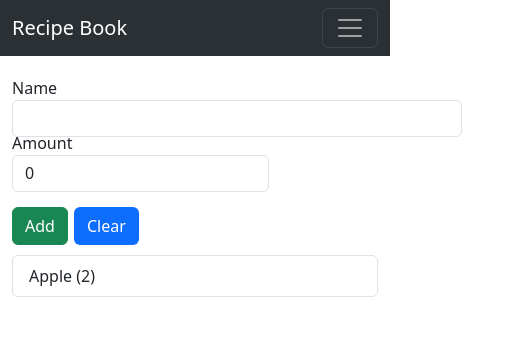
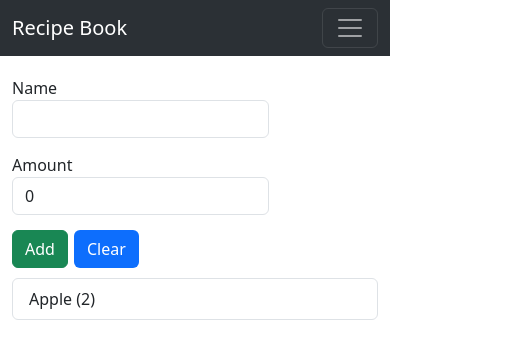
Before and after one commit to ZtubaAcat/RecipeBook, an Angular app: page /shopping-list in a window 390 px wide. Shown: the top 358 px of the page, 512 px wide, since content can reach past the window. Built offline with nearby package versions, Linux system fonts and the light colour scheme.

Commit message:
8 eylül
Shopping List genel hatlar biti

```diff
--- a/src/app/app.module.ts
+++ b/src/app/app.module.ts
@@ -10,7 +10,7 @@ import { FormsModule } from '@angular/forms';
 import { ReactiveFormsModule } from '@angular/forms';
 import { RecipesComponent } from './components/recipes/recipes.component';
 import { RecipeDetailsComponent } from './components/recipes/recipe-details/recipe-details.component';
-import { ShoppingEditComponent } from './components/shopping-list/shopping-edit/shopping-edit.component';
+
 import { RecipeCardComponent } from './components/recipes/recipe-card/recipe-card.component';
 import { NewRecipeComponent } from './components/recipes/new-recipe/new-recipe.component';
 
@@ -22,7 +22,6 @@ import { NewRecipeComponent } from './components/recipes/new-recipe/new-recipe.c
     ShoppingListComponent,
     RecipesComponent,
     RecipeDetailsComponent,
-    ShoppingEditComponent,
     NewRecipeComponent,
   ],
   imports: [BrowserModule, AppRoutingModule, FormsModule, ReactiveFormsModule],
--- a/src/app/components/shopping-list/shopping-edit/shopping-edit.component.css
+++ /dev/null
@@ -1,9 +0,0 @@
-input {
-  height: 37px;
-  margin-bottom: 15px;
-}
-.shoppingName {
-  width: 450px;
-  height: 30px;
-  margin-right: 50px;
-}
--- a/src/app/components/shopping-list/shopping-edit/shopping-edit.component.html
+++ /dev/null
@@ -1,85 +0,0 @@
-<div *ngFor="let item of ingredients">
-  <div class="row">
-    <div class="col-xs-12">
-      <form (ngSubmit)="addItem()">
-        <div class="row">
-          <div class="col-sm-5 form-group">
-            <label for="name" class="shoppingName">
-              Name
-              <input
-                id="name"
-                class="form-control"
-                [formControl]="name"
-                name="nameInput"
-              />
-            </label>
-          </div>
-          <div class="col-sm-2 form-group">
-            <label for="amount">
-              Amount
-              <input
-                type="number"
-                id="amount"
-                class="form-control"
-                [formControl]="amount"
-                name="amountInput"
-              />
-            </label>
-          </div>
-        </div>
-        <div class="row">
-          <div class="col-xs-12">
-            <button
-              *ngIf="isVisible"
-              type="submit"
-              class="btn btn-success"
-              style="margin-right: 3px"
-            >
-              Update
-            </button>
-
-            <button
-              *ngIf="!isVisible"
-              type="submit"
-              class="btn btn-success"
-              style="margin-right: 3px"
-            >
-              Add
-            </button>
-            <button
-              *ngIf="isVisible"
-              type="button"
-              class="btn bg-danger"
-              style="color: white"
-              (click)="deleteItem(item.id)"
-            >
-              Delete
-            </button>
-            <button
-              type="button"
-              class="btn bg-primary"
-              style="color: white; margin-left: 3px"
-              (click)="clearInput()"
-            >
-              Clear
-            </button>
-          </div>
-        </div>
-      </form>
-    </div>
-  </div>
-</div>
-
-<!--<div *ngFor="let item of ingredients">
-  <hr />
-  <div class="row mt-3">
-    <div class="col-xs-12">
-      <ul>
-        <app-shopping-list
-          (click)="choseeItem(item.id)"
-          [data]="item"
-        ></app-shopping-list>
-      </ul>
-    </div>
-  </div>
-</div>-->
--- a/src/app/components/shopping-list/shopping-edit/shopping-edit.component.ts
+++ /dev/null
@@ -1,81 +0,0 @@
-import {
-  Component,
-  OnInit,
-  Output,
-  EventEmitter,
-  ViewChild,
-} from '@angular/core';
-import { Ingredient } from '../../../ingredient.model';
-import { FormsModule } from '@angular/forms';
-import { ActivatedRoute } from '@angular/router';
-import { FormControl } from '@angular/forms';
-
-@Component({
-  selector: 'app-shopping-edit',
-  templateUrl: './shopping-edit.component.html',
-  styleUrls: ['./shopping-edit.component.css'],
-})
-export class ShoppingEditComponent {
-  @Output() newItemEvent = new EventEmitter<Ingredient>();
-  name = new FormControl('');
-  amount = new FormControl(0);
-  addItem() {
-    const ing = {
-      id: 2,
-      name: this.name.value!,
-      amount: this.amount.value!,
-    };
-
-    this.newItemEvent.emit(ing);
-  }
-  ingredients: Ingredient[] = [
-    {
-      id: 1,
-      name: 'Apple',
-      amount: 2,
-    },
-  ];
-  newItem: Ingredient = { id: 0, name: '', amount: 0 };
-  private idCounter = 1;
-  selectedData!: any;
-  Color: boolean = false;
-  isVisible = false;
-  choseeItem(id: number) {
-    this.selectedData = this.ingredients.find((item) => item.id === id);
-    if (this.selectedData) {
-      this.isVisible = true;
-    }
-  }
-
-  addColor(emty: boolean) {
-    this.Color = emty;
-    if (this.newItem.name == '' || this.newItem.amount === null) {
-      this.Color = false;
-    }
-    if (this.newItem.name != '' && this.newItem.amount > 0) {
-      this.Color = true;
-    }
-  }
-  /* addItem() {
-    if (this.newItem.name && this.newItem.amount > 0) {
-      this.idCounter++;
-      const newItem = {
-        id: this.idCounter,
-        name: this.newItem.name,
-        amount: this.newItem.amount,
-      };
-
-      this.ingredients.push(newItem);
-      console.log(newItem);
-      this.clearInput();
-    }
-  }*/
-  clearInput() {
-    this.newItem = { id: 0, name: '', amount: 0 }; // Reset the ID to 0
-    this.isVisible = false;
-  }
-  deleteItem(id: number) {
-    this.ingredients = this.ingredients.filter((item) => item.id !== id);
-    this.clearInput();
-  }
-}
--- a/src/app/components/shopping-list/shopping-list.component.css
+++ b/src/app/components/shopping-list/shopping-list.component.css
@@ -0,0 +1,3 @@
+input {
+  margin-bottom: 15px;
+}
--- a/src/app/components/shopping-list/shopping-list.component.html
+++ b/src/app/components/shopping-list/shopping-list.component.html
@@ -1,10 +1,81 @@
-<app-shopping-edit (newItemEvent)="addItem($event)"></app-shopping-edit>
+<div class="row">
+  <div class="col-xs-12">
+    <form>
+      <div class="row">
+        <div class="col-sm-5 form-group">
+          <label for="name" class="shoppingName">
+            Name
+            <input
+              id="name"
+              class="form-control"
+              [formControl]="name"
+              name="nameInput"
+            />
+          </label>
+        </div>
+        <div class="col-sm-2 form-group">
+          <label for="amount">
+            Amount
+            <input
+              type="number"
+              id="amount"
+              class="form-control"
+              [formControl]="amount"
+            />
+          </label>
+        </div>
+      </div>
+      <div class="row">
+        <div class="col-xs-12">
+          <button
+            *ngIf="isVisible"
+            type="submit"
+            class="btn btn-success"
+            style="margin-right: 3px"
+            (click)="updateItem()"
+          >
+            Update
+          </button>
+
+          <button
+            *ngIf="!isVisible"
+            type="submit"
+            class="btn btn-success"
+            style="margin-right: 3px"
+            (click)="addItem()"
+          >
+            Add
+          </button>
+          <button
+            *ngIf="isVisible"
+            type="button"
+            (click)="deleteItem(selectedData.id)"
+            class="btn bg-danger"
+            style="color: white"
+          >
+            Delete
+          </button>
+          <button
+            type="button"
+            class="btn bg-primary"
+            style="color: white; margin-left: 3px"
+            (click)="clearInput()"
+          >
+            Clear
+          </button>
+        </div>
+      </div>
+    </form>
+  </div>
+</div>
+
 <div class="col-xs-10 list-group" style="margin-top: 10px">
   <li
     class="list-group-item"
     style="cursor: pointer"
-    *ngFor="let ingredient of ingredients"
+    *ngFor="let item of ingredients"
+    (click)="choseeItem(item.id)"
   >
-    {{ ingredient.name }} ({{ ingredient.amount }})
+    {{ item.name }} ({{ item.amount }})
   </li>
 </div>
--- a/src/app/components/shopping-list/shopping-list.component.ts
+++ b/src/app/components/shopping-list/shopping-list.component.ts
@@ -1,5 +1,5 @@
 import { Component, Input, OnInit } from '@angular/core';
-import { ActivatedRoute } from '@angular/router';
+import { FormControl } from '@angular/forms';
 import { Ingredient } from 'src/app/ingredient.model';
 
 @Component({
@@ -8,6 +8,13 @@ import { Ingredient } from 'src/app/ingredient.model';
   styleUrls: ['./shopping-list.component.css'],
 })
 export class ShoppingListComponent implements OnInit {
+  name = new FormControl('');
+  amount = new FormControl(0, { nonNullable: true });
+  idCounter = 1;
+  selectedData!: any;
+  Color: boolean = false;
+  isVisible = false;
+
   ingredients: Ingredient[] = [
     {
       id: 1,
@@ -16,9 +23,45 @@ export class ShoppingListComponent implements OnInit {
     },
   ];
 
-  addItem(newItem: Ingredient) {
-    this.ingredients.push(newItem);
-    console.log(this.ingredients);
+  addItem() {
+    const newId = this.ingredients.length + 1;
+    const ing = {
+      id: newId,
+      name: this.name.value || '',
+      amount: this.amount.value || 0,
+    };
+    console.log(ing);
+    this.ingredients.push(ing);
+    this.clearInput();
+  }
+
+  choseeItem(id: number) {
+    this.selectedData = this.ingredients.find((item) => item.id === id);
+
+    if (this.selectedData) {
+      this.isVisible = true;
+      this.name.setValue(this.selectedData.name);
+      this.amount.setValue(this.selectedData.amount);
+    }
+  }
+  clearInput() {
+    this.name.reset();
+    this.amount.reset();
+    this.isVisible = false;
+  }
+  updateItem() {
+    console.log('tıklandı ');
+    if (this.selectedData) {
+      this.selectedData.name = this.name.value;
+      this.selectedData.amount = this.amount.value;
+      this.clearInput();
+      this.isVisible = false;
+    }
+  }
+
+  deleteItem(id: number) {
+    this.ingredients = this.ingredients.filter((item) => item.id !== id);
+    this.clearInput();
   }
   ngOnInit(): void {}
 }
```
Also changed, not shown: 1 other file (tests, documents, lock files or other folders).
